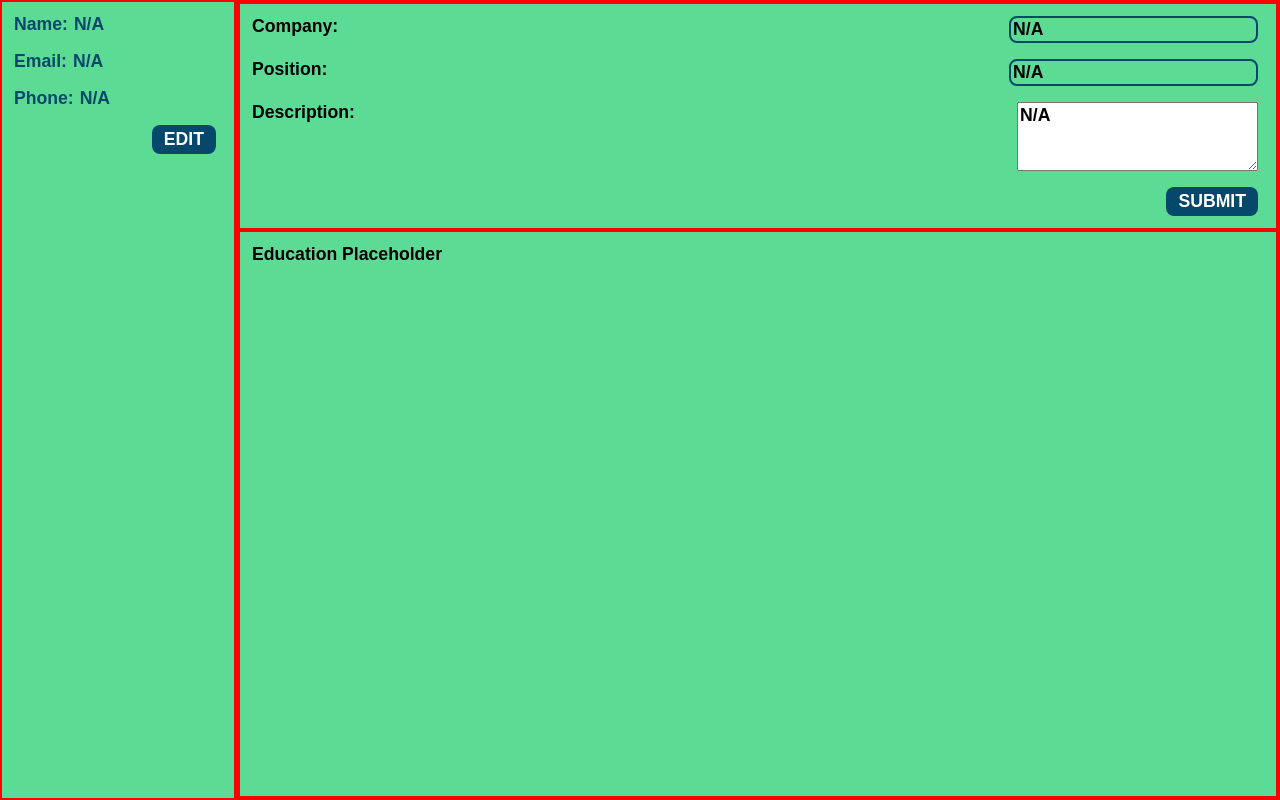
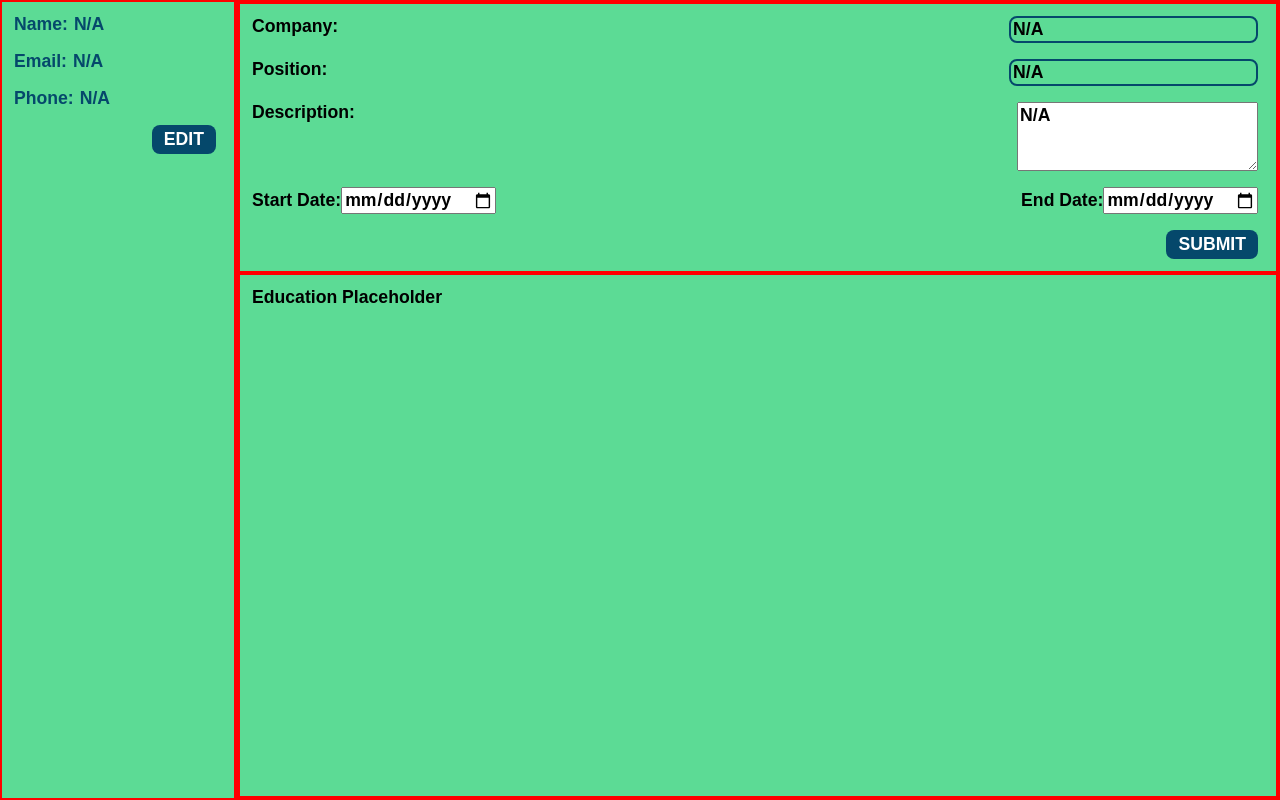
Before and after one commit to JoaoMateus98/CV-App, a React (Create React App) app: page / in a window 1280 px wide. Both pictures are taken after a click on the button "ADD". Built offline with nearby package versions, Linux system fonts and the light colour scheme.

Commit message:
finished experience edit page. starting displaying job list

```diff
--- a/src/components/experienceComponents/ExperienceEdit.js
+++ b/src/components/experienceComponents/ExperienceEdit.js
@@ -2,6 +2,7 @@ import React from "react";
 import SubmitButton from "../helperComponents/SubmitButton";
 import InputItem from "../helperComponents/InputItem";
 import TextAreaItem from "../helperComponents/TextAreaItem";
+import PeriodItem from "../helperComponents/PeriodItem";
 import handleEditModeFun from "../../helperFunctions/handleEditMode";
 
 class ExperienceEdit extends React.Component {
@@ -26,6 +27,7 @@ class ExperienceEdit extends React.Component {
           cols="20"
           context={context}
         />
+        <PeriodItem inputType="period" context={context} />
         <SubmitButton />
       </form>
     );
--- a/src/components/helperComponents/PeriodItem.js
+++ b/src/components/helperComponents/PeriodItem.js
@@ -0,0 +1,48 @@
+import React from "react";
+
+class PeriodItem extends React.Component {
+  render() {
+    const { inputType, context } = this.props;
+
+    return (
+      <div className="input-container">
+        <div id="period-start-container">
+          <label htmlFor={`${inputType}-start-field`}>Start Date:</label>
+          <input
+            id={`${inputType}-start-field`}
+            type="date"
+            name="start"
+            value={context.state.period.start}
+            onChange={(event) => {
+              context.setState({
+                period: {
+                  start: event.target.value,
+                  end: context.state.period.end,
+                },
+              });
+            }}
+          />
+        </div>
+        <div id="period-end-container">
+          <label htmlFor={`${inputType}-end-field`}>End Date:</label>
+          <input
+            id={`${inputType}-end-field`}
+            type="date"
+            name="end"
+            value={context.state.period.end}
+            onChange={(event) => {
+              context.setState({
+                period: {
+                  start: context.state.period.start,
+                  end: event.target.value,
+                },
+              });
+            }}
+          />
+        </div>
+      </div>
+    );
+  }
+}
+
+export default PeriodItem;
--- a/src/components/helperComponents/TextAreaItem.js
+++ b/src/components/helperComponents/TextAreaItem.js
@@ -17,12 +17,11 @@ class TextAreaItem extends React.Component {
           rows={rows}
           cols={cols}
           placeholder={`Enter ${inputTypeCapitalized} Here`}
+          value={savedValueState}
           onChange={(event) =>
             handleStateChange(context, inputType, event.target.value)
           }
-        >
-          {savedValueState}
-        </textarea>
+        />
       </div>
     );
   }
```
